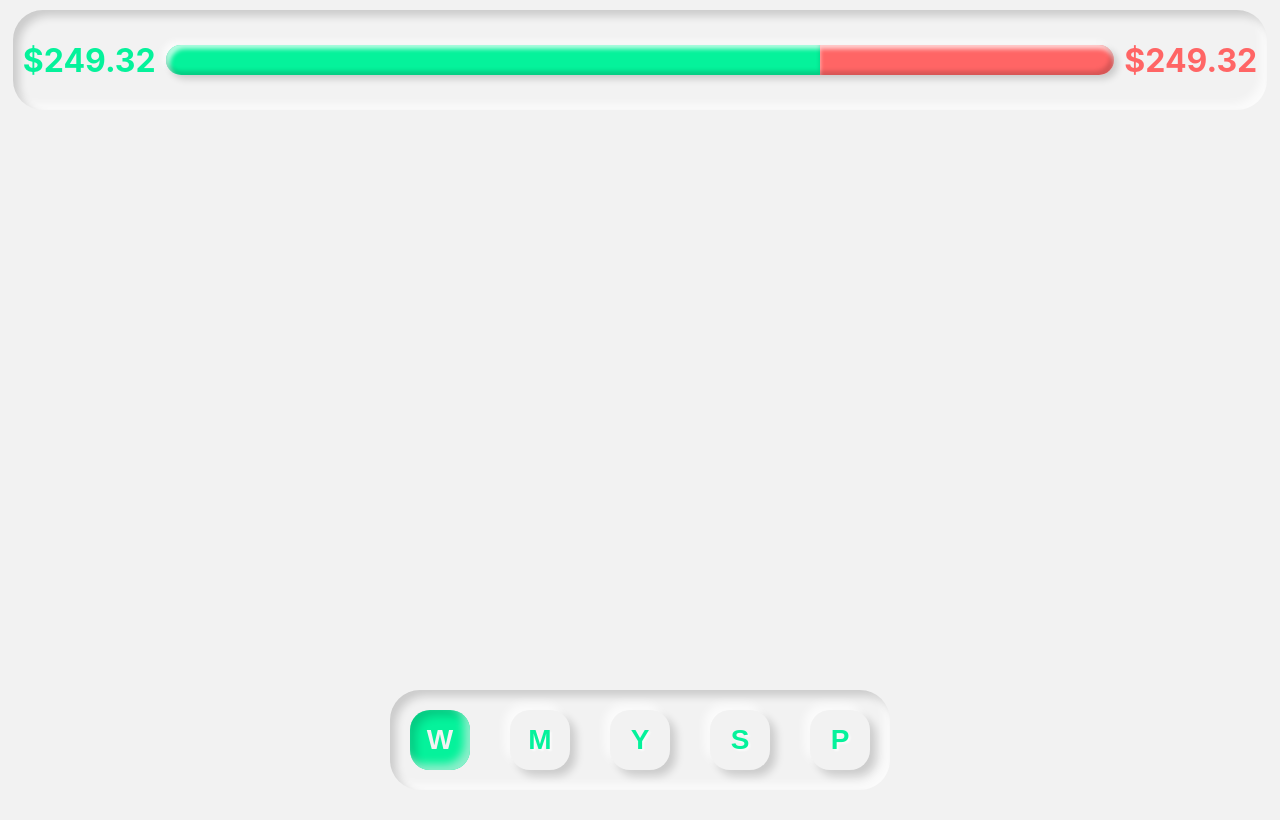
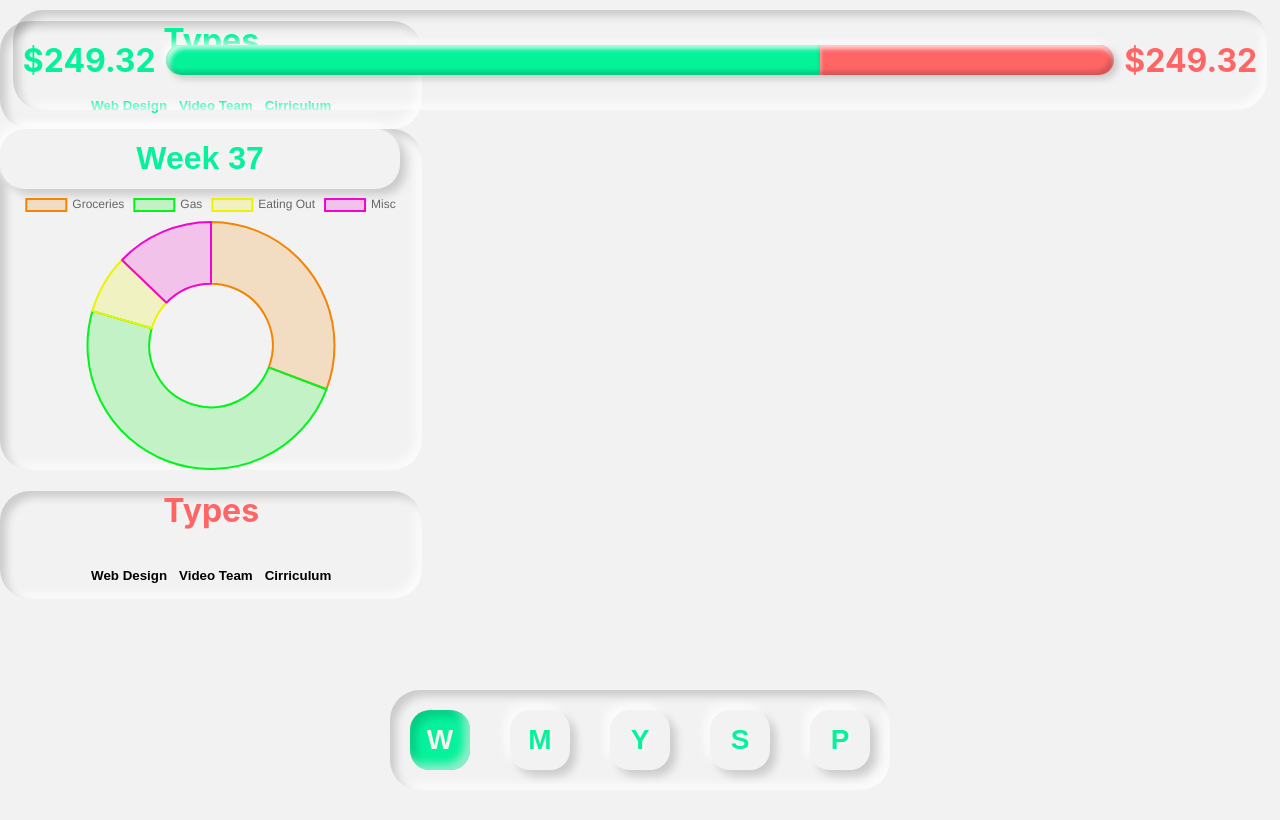
Before and after one commit to Figure-Finance/figure, a React (Create React App) app in the folder frontend/: page / in a window 1280 px wide. Built offline with nearby package versions, Linux system fonts and the light colour scheme.

Commit message:
[update] Weekly component

```diff
--- a/frontend/src/containers/Weekly/Weekly.js
+++ b/frontend/src/containers/Weekly/Weekly.js
@@ -1,11 +1,26 @@
 import React from 'react'
+import classes from './Weekly.module.css'
 import IncomeExpenseProgress from '../../components/IncomeExpenseProgress/IncomeExpenseProgress'
 import Navbar from '../../components/Navbar/Navbar'
+import Container from '../../components/UI/Container/Container'
+import Button from '../../components/UI/Button/Button'
+import Summary from '../../components/Summary/Summary'
+import PieChart from '../../components/PieChart/PieChart'
 
 const Weekly = props => {
   return (
-    <div>
+    <div className={classes.Weekly}>
       <IncomeExpenseProgress />
+      <div className={classes.Main}>
+        <Summary color='primary' />
+        <Container height='100%' width='33%'>
+          <Button color='primary' size='large' width='90%'>
+            Week 37
+          </Button>
+          <PieChart />
+        </Container>
+        <Summary color='danger' />
+      </div>
       <Navbar active='w' />
     </div>
   )
```
